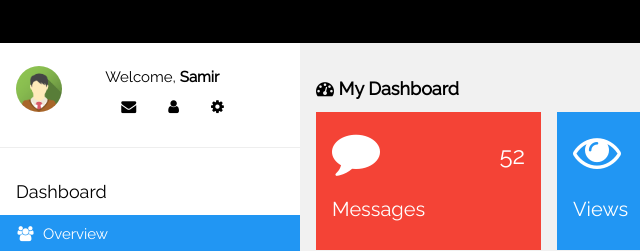
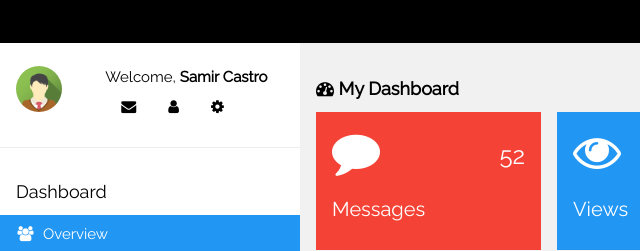
Before and after one commit to samircastro27/example, a website: page index.html in a window 1280 px wide. Shown: the top 251 px of the page, 0-640 px from the left. Drawn offline with nearby package versions, Linux system fonts and the light colour scheme.

Commit message:
Update index.html

```diff
--- a/index.html
+++ b/index.html
@@ -26,7 +26,7 @@ html,body,h1,h2,h3,h4,h5 {font-family: "Raleway", sans-serif}
       <img src="assets/avatar2.png" class="w3-circle w3-margin-right" style="width:46px">
     </div>
     <div class="w3-col s8 w3-bar">
-      <span>Welcome, <strong>Samir</strong></span><br>
+      <span>Welcome, <strong>Samir Castro</strong></span><br>
       <a href="#" class="w3-bar-item w3-button"><i class="fa fa-envelope"></i></a>
       <a href="#" class="w3-bar-item w3-button"><i class="fa fa-user"></i></a>
       <a href="#" class="w3-bar-item w3-button"><i class="fa fa-cog"></i></a>
```
